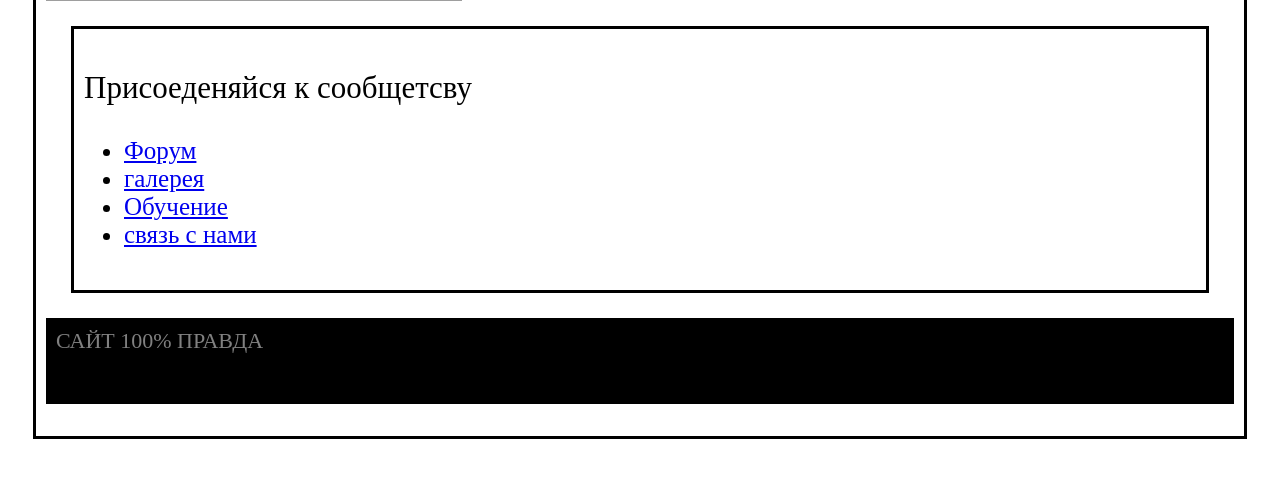
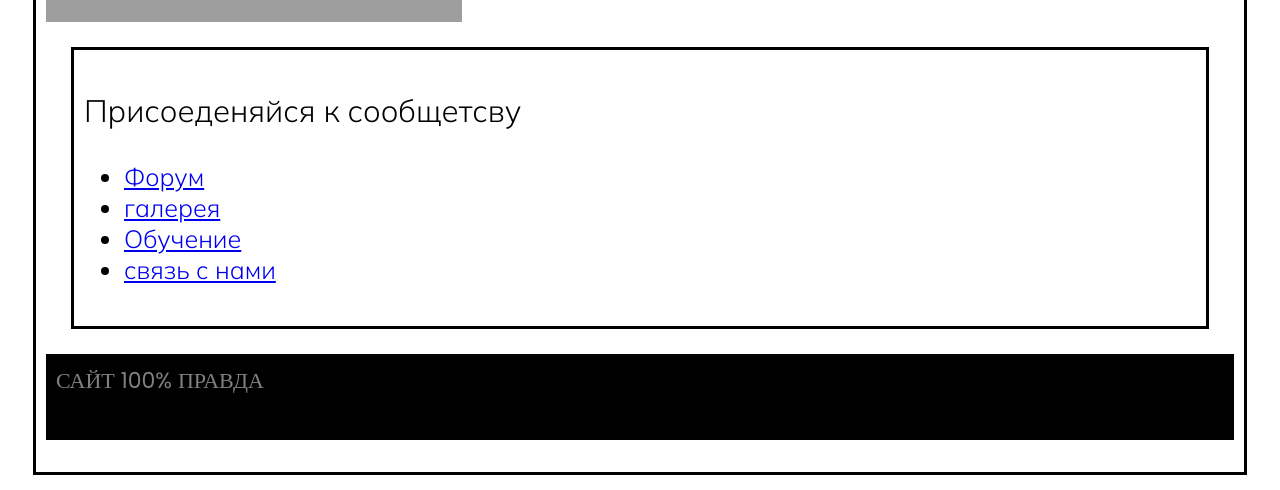
Before and after one commit to Albertik16/site, a plain HTML site: page index.html in a window 1280 px wide. Shown: the part 1355-1845 px from the top of the page. Before the commit the page ends 1819 px from the top, so only its background shows below. Drawn offline with Linux system fonts and the light colour scheme; grey boxes are pictures that could not be loaded.

Commit message:
Update index.html

```diff
--- a/index.html
+++ b/index.html
@@ -1,10 +1,15 @@
 <html>
 <tittle> <h1>NeNaeb100%Pravda</h1></tittle>
 <head>
-
+<link rel="preconnect" href="https://fonts.googleapis.com">
+<link rel="preconnect" href="https://fonts.gstatic.com" crossorigin>
+<link href="https://fonts.googleapis.com/css2?family=Poppins&display=swap" rel="stylesheet">
+<link rel="preconnect" href="https://fonts.googleapis.com">
+<link rel="preconnect" href="https://fonts.gstatic.com" crossorigin>
+<link href="https://fonts.googleapis.com/css2?family=Mulish:wght@300&family=PT+Serif&family=Poppins&display=swap" rel="stylesheet">
 <style>
 h1 {
-;
+font-family:Poppins;
 font-size: 42px;
 background-color: black;
 color: white;
@@ -24,7 +29,7 @@ margin:  25px;
 }
 
 p {
-;
+font-family: Mulish;
 color: black
 font-size: 25px;
 
@@ -41,12 +46,12 @@ margin:  25px;
 }
 
 li {
-;
+font-family:Mulish;
 font-size: 25px;
 }
 
 .end {
-;
+font-family:Poppins;
 font-size: 22px;
 background-color: black;
 color: gray;
@@ -76,7 +81,7 @@ padding: 10px;
 <section class="gall">
 <p>(НЕ)ВАЖНЫЕ НОВОСТИ</p>
 <p>В ГОРОДЕ НАЙДЕН КРАЙНЕ ОПАСНЫЙ АЛКАШ!!! БЫТЬ БДИТЕЛЬНЫМ!!!!</p>
-<img src="https://ltdfoto.ru/images/2023/01/12/index6677fe9b9f5d18de.jpg" width="35%" height="75%" align="middle">
+<img src="https://i.yapx.ru/VVjnY.jpg" width="35%" height="75%" align="middle">
 
 <section>
 <p> Присоеденяйся к сообщетсву</p>
```
